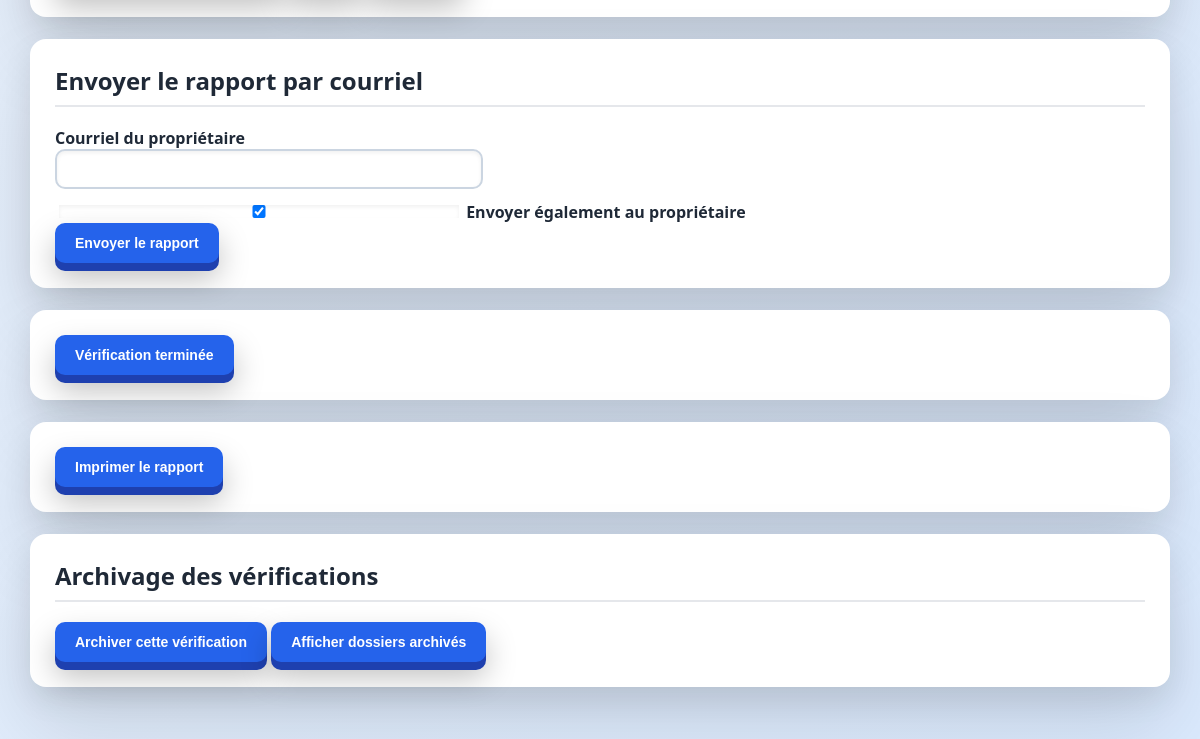
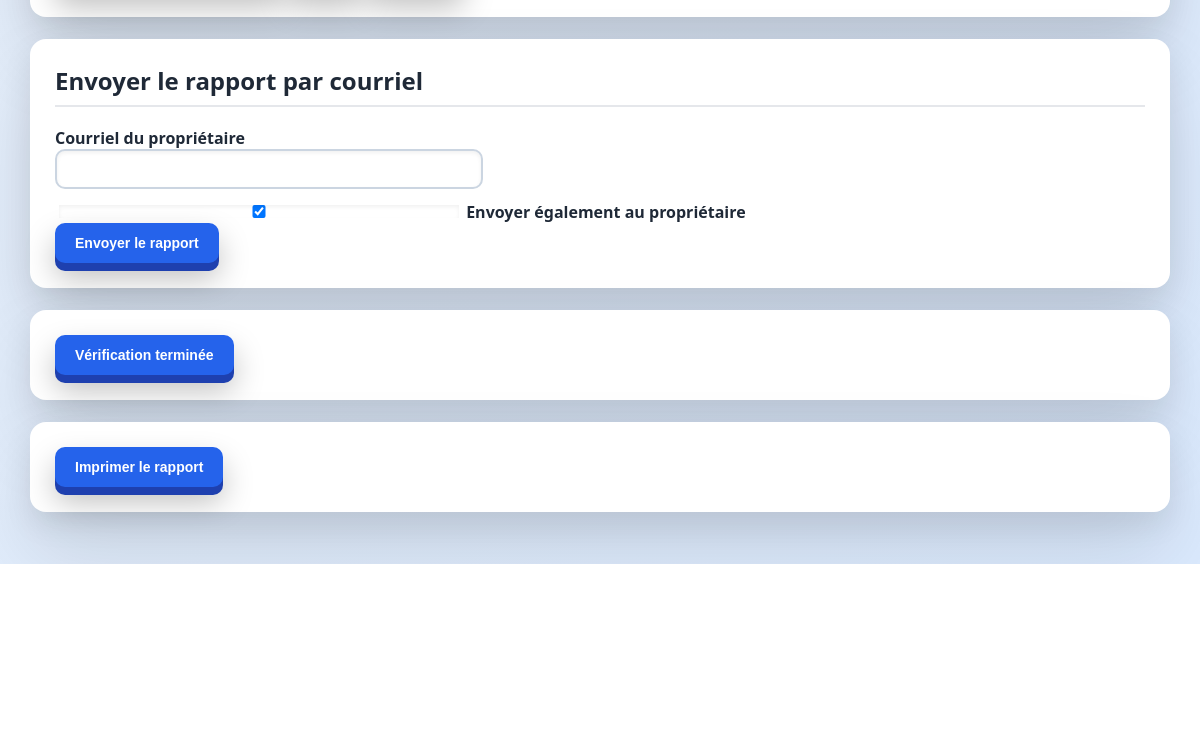
Before and after one commit to JLR1959/verification-jlr, an Electron app: page index.html in a window 1200 px wide. Shown: the part 1956-2695 px from the top of the page. After the commit the page ends 2520 px from the top, so only its background shows below. Drawn offline with Linux system fonts and the light colour scheme.

Commit message:
Add files via upload

```diff
--- a/index.html
+++ b/index.html
@@ -1,6 +1,5 @@
 <!DOCTYPE html>
 <html lang="fr">
-
 <head>
 
 <meta charset="utf-8">
@@ -25,7 +24,7 @@
 
 <!-- ======================================================
 MODULE 1
-BANDEAU MODE DE VÉRIFICATION
+BANDEAU MODE VÉRIFICATION
 ====================================================== -->
 
 <div id="bandeau-mode-verification">
@@ -101,7 +100,7 @@ FORMULAIRE CLIENT
 
 <!-- ======================================================
 MODULE 4
-CHOIX TYPE DE VÉRIFICATION
+CHOIX TYPE VÉRIFICATION
 ====================================================== -->
 
 <section>
@@ -129,12 +128,12 @@ CHOIX TYPE DE VÉRIFICATION
 
 <!-- ======================================================
 MODULE 5
-SÉLECTION DES PIÈCES
+SÉLECTION PIÈCES
 ====================================================== -->
 
 <section>
 
-<label>8) Sélectionnez Pièces ou éléments</label>
+<label>8) Sélectionnez les pièces ou éléments</label>
 
 <select id="type-piece">
 
@@ -190,7 +189,7 @@ Ouvrir pièce
 
 <!-- ======================================================
 MODULE 6
-PIÈCES EN COURS DE VÉRIFICATION
+PIÈCES EN VÉRIFICATION
 ====================================================== -->
 
 <section id="section-pieces-verification" style="display:none;">
@@ -252,7 +251,7 @@ Réouvrir
 
 <!-- ======================================================
 MODULE 8
-ENVOI PAR COURRIEL
+ENVOI COURRIEL
 ====================================================== -->
 
 <section id="envoi-par-courriel">
@@ -260,6 +259,7 @@ ENVOI PAR COURRIEL
 <h2>Envoyer le rapport par courriel</h2>
 
 <label>Courriel du propriétaire</label>
+
 <input type="email" id="emailProprietaire">
 
 <label>
@@ -333,7 +333,7 @@ Imprimer le rapport
 
 <!-- ======================================================
 MODULE 12
-ZONE RAPPORT IMPRESSION COMPLET
+RAPPORT IMPRESSION
 ====================================================== -->
 
 <div id="zone-impression"></div>
@@ -355,11 +355,8 @@ ZONE RAPPORT IMPRESSION COMPLET
 <h2>Informations client</h2>
 
 <p>Numéro de dossier : <span id="rapport-dossier"></span></p>
-
 <p>Locataire : <span id="rapport-locataire"></span></p>
-
 <p>Téléphone : <span id="rapport-telephone"></span></p>
-
 <p>Adresse : <span id="rapport-adresse"></span></p>
 
 <h2>Éléments défectueux</h2>
@@ -373,13 +370,9 @@ ZONE RAPPORT IMPRESSION COMPLET
 <h2>Facturation</h2>
 
 <p>Temps travaillé : 0.00 heures</p>
-
 <p>Taux horaire : 125.00 $ / heure</p>
-
 <p>Sous-total : 0.00 $</p>
-
 <p>TPS (5%) : 0.00 $</p>
-
 <p>TVQ (9.975%) : 0.00 $</p>
 
 <h3>Total à payer : 0.00 $</h3>
@@ -403,26 +396,5 @@ vérification préventive immobilière.
 
 </div>
 
-<!-- ======================================================
-MODULE 13
-ARCHIVAGE ET CONSULTATION DES DOSSIERS
-====================================================== -->
-
-<section>
-
-<h2>Archivage des vérifications</h2>
-
-<button type="button" onclick="archiverVerification()">
-Archiver cette vérification
-</button>
-
-<button type="button" onclick="afficherDossiersArchives()">
-Afficher dossiers archivés
-</button>
-
-<div id="liste-dossiers-archives"></div>
-
-</section>
-
 </body>
 </html>
```
